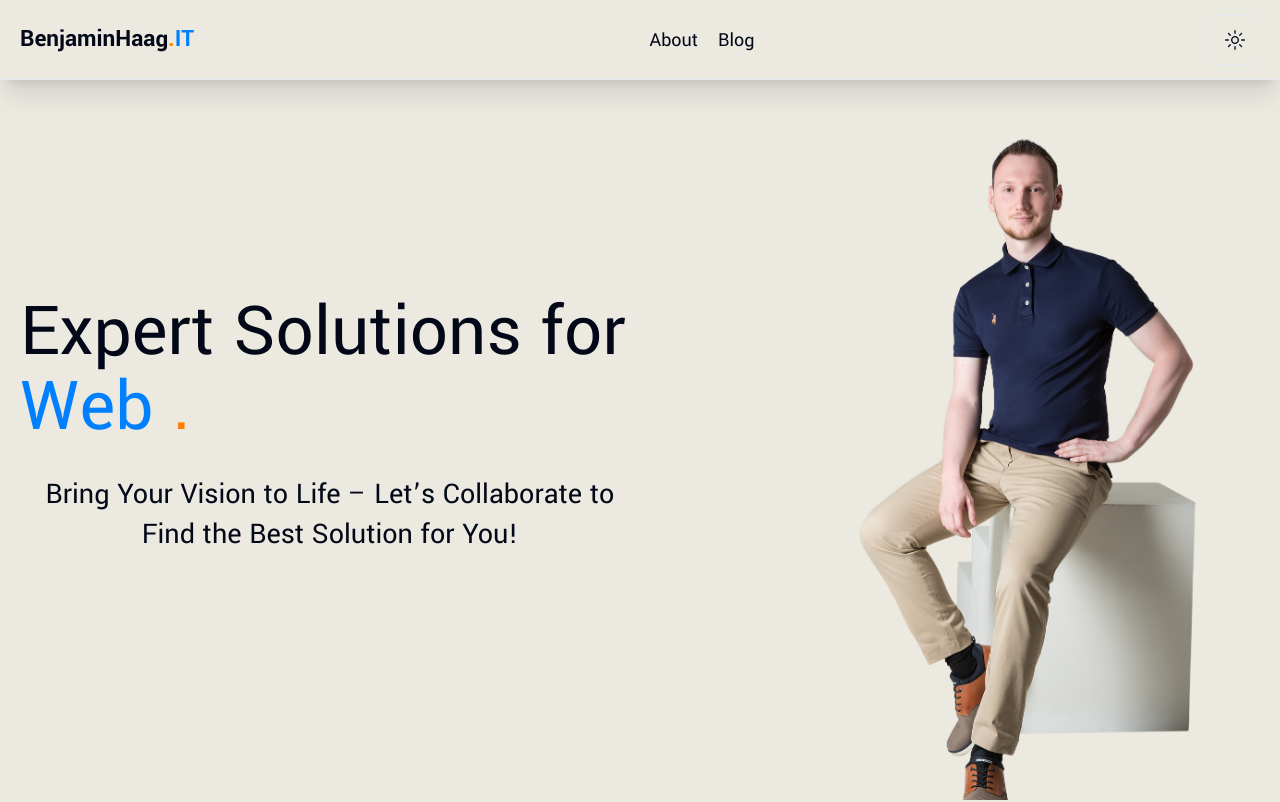
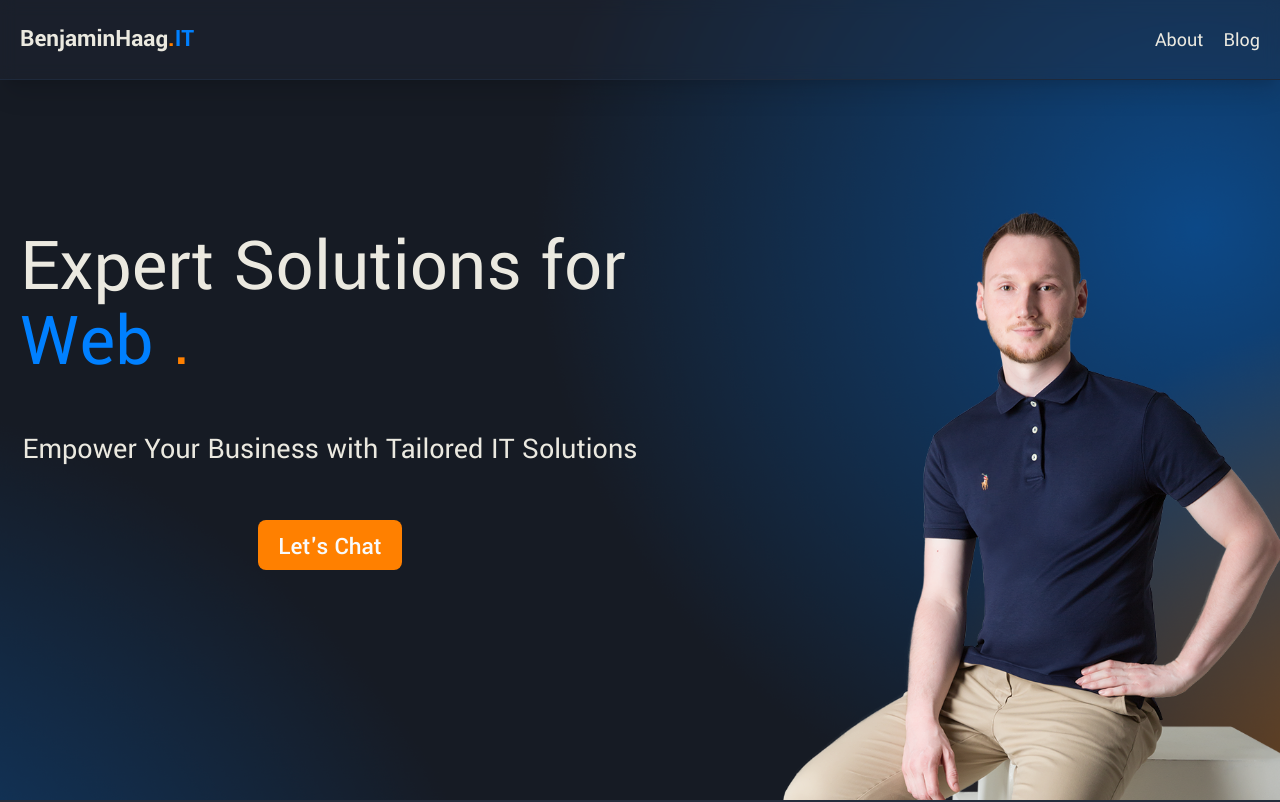
Before and after one commit to benjaminhaag/website, a Next.js app: page / in a window 1280 px wide. Shown: the top 802 px of the page. Built offline with nearby package versions, Linux system fonts and the light colour scheme.

Commit message:
remove theming

```diff
--- a/src/app/globals.css
+++ b/src/app/globals.css
@@ -48,6 +48,7 @@ body {
 }
 
 @layer base {
+/*
   :root {
     --background: 48 22.39 90;
     --foreground: 219.13 23.71% 19.02%;
@@ -76,15 +77,18 @@ body {
     --chart-5: 27 87% 67%;
     --radius: 0.5rem;
   }
-
   .dark {
+*/
+  :root {
     --background: 219.13 23.71% 19.02%;
     --foreground: 48, 22.39%, 90%;
     --card: 222.2 84% 4.9%;
     --card-foreground: 210 40% 98%;
     --popover: 222.2 84% 4.9%;
     --popover-foreground: 210 40% 98%;
+    --primary: 210 100% 50%;
     --primary-foreground: 222.2 47.4% 11.2%;
+    --secondary: 30 100% 50%;
     --secondary-foreground: 210 40% 98%;
     --muted: 217.2 32.6% 17.5%;
     --muted-foreground: 215 20.2% 65.1%;
@@ -100,6 +104,7 @@ body {
     --chart-3: 30 80% 55%;
     --chart-4: 280 65% 60%;
     --chart-5: 340 75% 55%;
+    --radius: 0.5rem;
   }
 }
 
--- a/src/app/layout.tsx
+++ b/src/app/layout.tsx
@@ -29,15 +29,8 @@ export default function RootLayout({
       <html lang="en" className="scroll-p-20 scroll-smooth">
         <head />
         <body>
-          <ThemeProvider
-            attribute="class"
-            defaultTheme="system"
-            enableSystem
-            disableTransitionOnChange
-          >
             <NavBar />
             {children}
-          </ThemeProvider>
         </body>
       </html>
     </>
--- a/src/components/Hero.tsx
+++ b/src/components/Hero.tsx
@@ -1,32 +1,41 @@
 import Image from 'next/image'
 import React from 'react'
-import Background from '@media/background.jpg';
+import Background from '@media/background.png';
 import Box from '@media/box.png';
 import Parallax, { Layer } from './pulseui/Parallax';
 import { Container } from './pulseui/Container';
 import Typed from './pulseui/Typed';
+import { Button } from './ui/button';
+import NextLink from 'next/link';
 
 export default function Hero() {
   return (
     <Parallax className='h-dvh'>
-      <Layer speed={0.3}>
+      <Layer speed={0.1}>
         <div className='relative h-dvh w-full'>
-        {/*<Image alt="Background Image" className='object-cover' src={Background} fill />*/}
+        <Image alt="Background Image" className='object-cover' src={Background} fill />
         </div>
       </Layer>
-      <Layer speed={0.4}>
+      <Layer speed={0.2}>
         <div className='relative h-dvh w-full'>
           <Container className='h-full pt-12 flex items-center justify-end'>
-            <Image alt="Background Image" sizes='100vw' className='h-full w-auto' src={Box} />
+            <Image alt="Background Image" sizes='100vw' className='h-[150%] w-auto -mb-[40%] -mr-[10%]' src={Box} />
           </Container>
         </div>
       </Layer>
       <Layer speed={0.5}>
         <div className='relative h-dvh w-full flex items-center justify-start'>
           <Container>
-            <div className='w-[50%]'>
-              <h1 className="text-4xl md:text-6xl pb-6">Expert Solutions for<br /><span className="text-primary"><Typed /></span><span className="text-secondary">.</span></h1>
-              <h2 className="text-2xl pb-10 xl:pb-14 text-center">Bring Your Vision to Life – Let’s Collaborate to Find the Best Solution for You!</h2>
+            <div className='w-[50%] pb-24'>
+              <h1 className="text-4xl md:text-6xl pb-10">Expert Solutions for<br /><span className="text-primary"><Typed /></span><span className="text-secondary">.</span></h1>
+              <h2 className="text-2xl pb-10 text-center">Empower Your Business with Tailored IT Solutions</h2>
+              <div className='text-center'>
+                <Button className='p-4 pt-5 text-xl' variant="secondary" asChild>
+                  <NextLink href="/#contact">
+                    Let's Chat
+                  </NextLink>
+                </Button>
+              </div>
             </div>
           </Container>
         </div>
--- a/src/components/NavBar.tsx
+++ b/src/components/NavBar.tsx
@@ -15,7 +15,7 @@ import { Container } from './pulseui/Container';
 
 export function NavBar() {
     return (
-        <nav className='h-16 w-full bg-background/60 fixed top-0 border-b px-a backdrop-blur shadow-xl z-50'>
+        <nav className='h-16 w-full bg-background/30 fixed top-0 border-b px-a backdrop-blur shadow-xl z-50'>
             <Container className='h-full flex items-center justify-between my-0'>
                 <div className='font-bold text-xl'>
                     <Link href="/">
@@ -26,7 +26,6 @@ export function NavBar() {
                     <li><Link href="/about">About</Link></li>
                     <li><Link href="/blog">Blog</Link></li>
                 </ul>
-                <ModeToggle />
                 <ul className='md:hidden flex w-full justify-end space-x-4 items-center'>
 
                     <Sheet>
```
Also changed, not shown: media/background.jpg (deleted), media/background.png (added).
